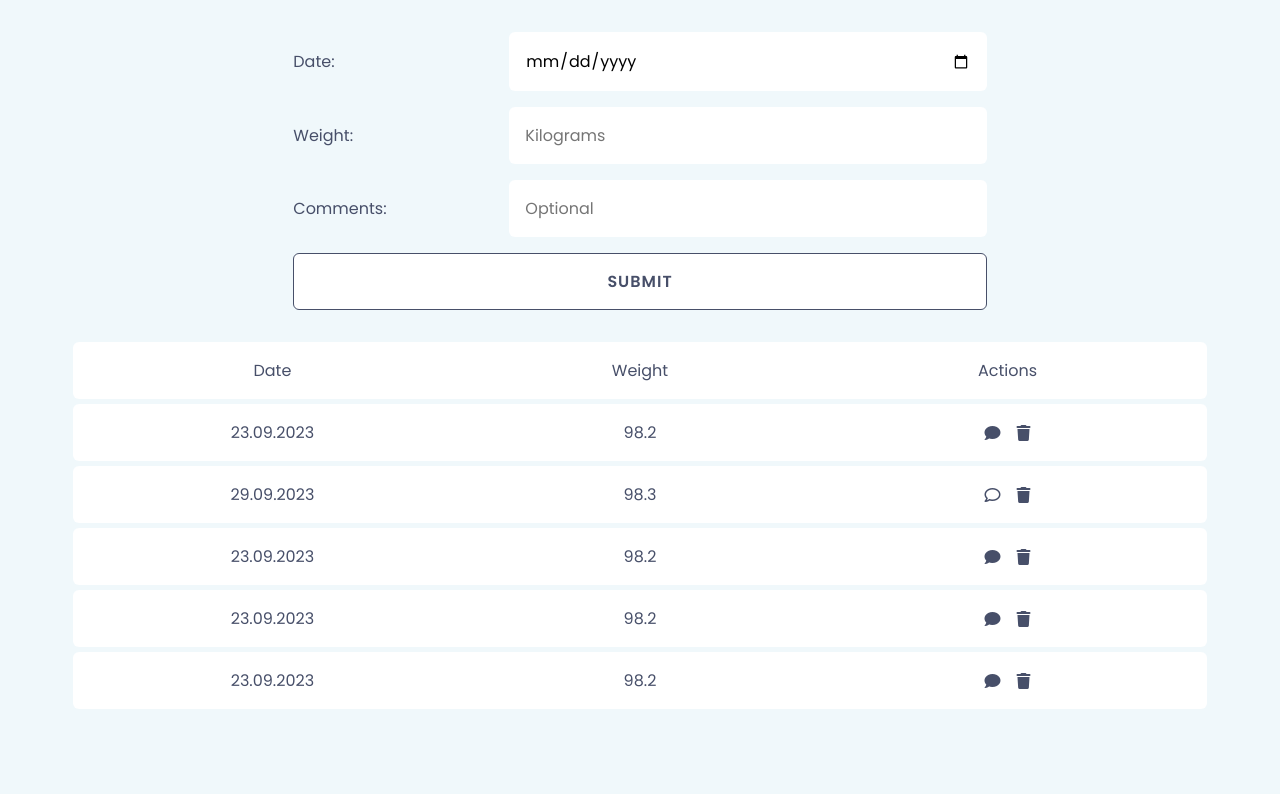
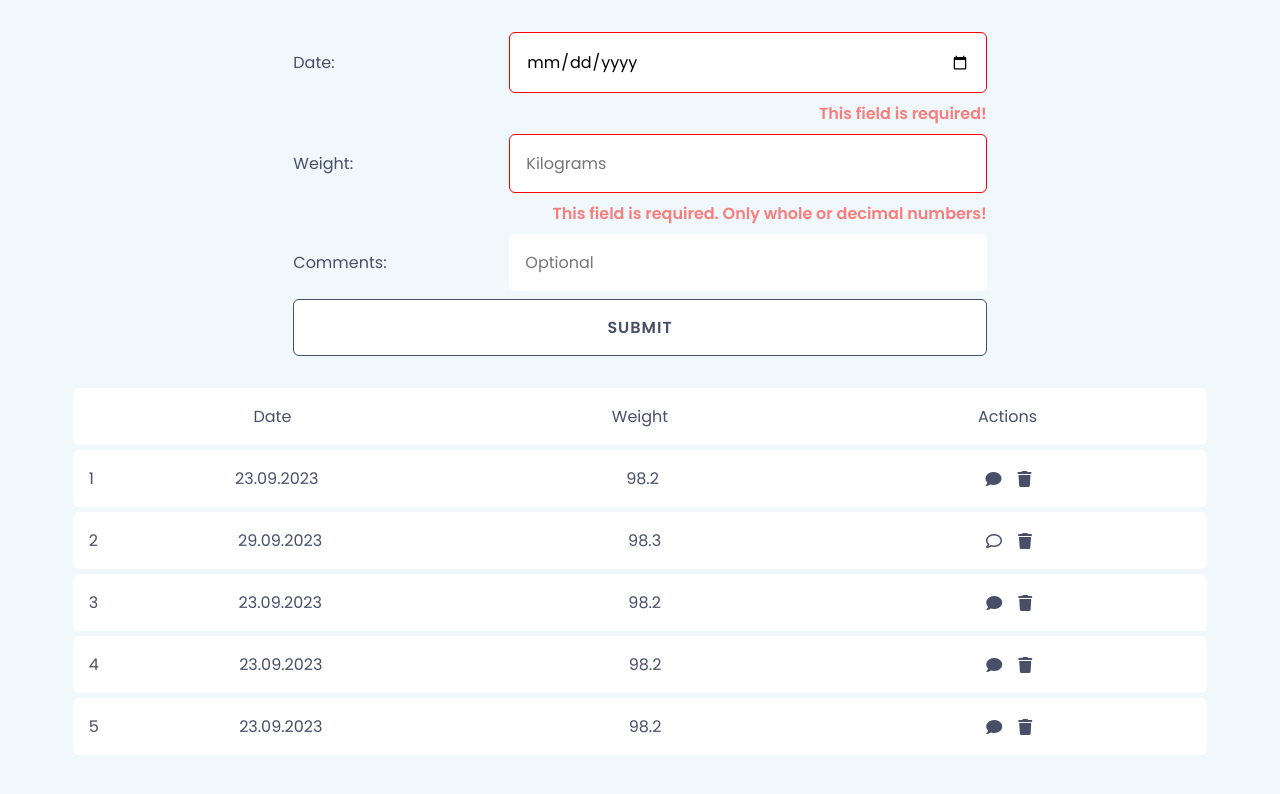
Before and after one commit to ilieadrian/weightTracker, a plain HTML site: page index.html in a window 1280 px wide. Drawn offline with Linux system fonts and the light colour scheme.

Commit message:
reworked html and css to accomodate new error handling logic

```diff
--- a/css/styles.css
+++ b/css/styles.css
@@ -54,11 +54,22 @@ form {
 .form-item {
     display: flex;
     flex-direction: column;
-    width: 75%;
+    width: 100%;
+}
+
+.input-container {
+    width: 100%;
+    display: flex;
+    flex-direction: column;
+    justify-content: center;
+    align-items: center;
+    margin-bottom: 0.5rem;
+
 }
 
 form input[type=text],
 form input[type=date] {
+    width: 100%;
     max-width: 100%;
     padding: 1rem;
     background-color: white;
@@ -68,16 +79,23 @@ form input[type=date] {
     border-radius: 6px;
 }
 
-label {
-    margin: 0.5rem 0;
+form input[type=text].error,
+form input[type=date].error {
+    border: 1px solid red;
 }
 
 .form-error {
-    display: none;
-    margin: 1rem 0;
+    width: 100%;
+    text-align: center;
+    margin: 0;
     font-size: medium;
     font-weight: 700;
     color: #F87D7D;
+}
+
+label {
+    display: block;
+    margin: 0.5rem 0;
 }
 
 form button {
@@ -262,11 +280,13 @@ button {
         margin: 2rem auto;
     }
 
-    .form-item {
+    .input-container{
         flex-direction: row;
-        margin-bottom: 1rem;
-        align-items: center;
-        width: 100%;
+    }
+
+    .form-error {
+        text-align: right;
+        margin-bottom: 0.5rem;
     }
 
     form input[type=text],
--- a/index.html
+++ b/index.html
@@ -12,21 +12,26 @@
     <main>
             <form id="form-id">
                 <div class="date form-item form-control">
-                    <label for="date">Date:</label>
-                    <input type="date" id="date-timepicker" name="Date of the input">
-                    <p class="form-error">This field is required.</p>
+                    <div class="input-container">
+                        <label for="date">Date:</label>
+                        <input class="error" type="date" id="date-timepicker" name="Date of the input">
+                    </div>
+                    <p class="form-error">This field is required!</p>
                 </div>
 
                 <div class="weight form-item form-control">
-                    <label for="weight">Weight:</label>
-                    <input type="text" id="weight" name="weight" placeholder="Kilograms" >
-                    <p class="form-error">This field is required. Only whole or decimal numbers.</p>
+                    <div class="input-container">
+                        <label for="weight">Weight:</label>
+                        <input type="text" class="error" id="weight" name="weight" placeholder="Kilograms">
+                    </div>
+                    <p class="form-error">This field is required. Only whole or decimal numbers!</p>
                 </div>
 
                 <div class="comments form-item">
-                    <label for="weight">Comments:</label>
-                    <input type="text" id="comment" name="comments" placeholder="Optional" maxlength="20">
-
+                    <div class="input-container">
+                        <label for="weight">Comments:</label>
+                        <input type="text" id="comment" name="comments" placeholder="Optional" maxlength="20">
+                    </div>
                 </div>
                 <button id="submit-btn">Submit</button>
             </form>
@@ -34,11 +39,11 @@
 
             <ul>
                 <li class="header"><p class="table-item">Date</p><p class="table-item">Weight</p><p class="table-item">Actions</p></li>
-                <li class="table-row"> <p class="table-item">23.09.2023</p> <p class="table-item">98.2</p> <div class="icons table-item"><i class="tooltip fa-solid fa-sharp fa-comment"><span class="tooltiptext">Start of recording</span></i> <i class="fa-sharp fa-solid fa-trash delete-record"></i></div></li>
-                <li class="table-row"> <p class="table-item">29.09.2023</p> <p class="table-item">98.3</p> <div class="icons table-item"><i class="tooltip fa-sharp fa-regular fa-comment"><span class="tooltiptext">No coments recorded</span></i> <i class="fa-sharp fa-solid fa-trash delete-record"></i></div></li>
-                <li class="table-row"> <p class="table-item">23.09.2023</p> <p class="table-item">98.2</p> <div class="icons table-item"><i class="tooltip fa-solid fa-sharp fa-comment"><span class="tooltiptext">Start of recording</span></i> <i class="fa-sharp fa-solid fa-trash delete-record"></i></div></li>
-                <li class="table-row"> <p class="table-item">23.09.2023</p> <p class="table-item">98.2</p> <div class="icons table-item"><i class="tooltip fa-solid fa-sharp fa-comment"><span class="tooltiptext">Start of recording</span></i> <i class="fa-sharp fa-solid fa-trash delete-record"></i></div></li>
-                <li class="table-row"> <p class="table-item">23.09.2023</p> <p class="table-item">98.2</p> <div class="icons table-item"><i class="tooltip fa-solid fa-sharp fa-comment"><span class="tooltiptext">Start of recording</span></i> <i class="fa-sharp fa-solid fa-trash delete-record"></i></div></li>
+                <li class="table-row"> <p id="row-id">1</p> <p class="table-item">23.09.2023</p> <p class="table-item">98.2</p> <div class="icons table-item"><i class="tooltip fa-solid fa-sharp fa-comment"><span class="tooltiptext">Start of recording</span></i> <i class="fa-sharp fa-solid fa-trash delete-record"></i></div></li>
+                <li class="table-row"> <p id="row-id">2</p><p class="table-item">29.09.2023</p> <p class="table-item">98.3</p> <div class="icons table-item"><i class="tooltip fa-sharp fa-regular fa-comment"><span class="tooltiptext">No coments recorded</span></i> <i class="fa-sharp fa-solid fa-trash delete-record"></i></div></li>
+                <li class="table-row"> <p id="row-id">3</p><p class="table-item">23.09.2023</p> <p class="table-item">98.2</p> <div class="icons table-item"><i class="tooltip fa-solid fa-sharp fa-comment"><span class="tooltiptext">Start of recording</span></i> <i class="fa-sharp fa-solid fa-trash delete-record"></i></div></li>
+                <li class="table-row"> <p id="row-id">4</p><p class="table-item">23.09.2023</p> <p class="table-item">98.2</p> <div class="icons table-item"><i class="tooltip fa-solid fa-sharp fa-comment"><span class="tooltiptext">Start of recording</span></i> <i class="fa-sharp fa-solid fa-trash delete-record"></i></div></li>
+                <li class="table-row"> <p id="row-id">5</p><p class="table-item">23.09.2023</p> <p class="table-item">98.2</p> <div class="icons table-item"><i class="tooltip fa-solid fa-sharp fa-comment"><span class="tooltiptext">Start of recording</span></i> <i class="fa-sharp fa-solid fa-trash delete-record"></i></div></li>
 
             </ul>
 
@@ -62,8 +67,8 @@
             -->
     </main>
 </body>
-
+<script src="js/crud.js"></script>
 <script src="js/modal.js"></script>
 <script src="js/validation.js"></script>
-<script src="js/crud.js"></script>
+
 </html>
--- a/js/crud.js
+++ b/js/crud.js
@@ -1,5 +1,3 @@
-// const submitBtn = document.getElementById('submit-btn')
-
 // let currentId = 1;
 // let inputs = [];
 
--- a/js/validation.js
+++ b/js/validation.js
@@ -1,30 +1,36 @@
+const submitBtn = document.getElementById('submit-btn')
 const form = document.getElementById('form-id');
-const date = document.getElementById('date-timepicker').valueAsDate;
-const weight = document.getElementById('weight').value;
+// const date = document.getElementById('date-timepicker').valueAsDate;
+// const weight = document.getElementById('weight').value;
 const comment = document.getElementById('comment').value;
-const submitBtn = document.getElementById('submit-btn');
 
 
-function checkRequired () {
+function checkRequired() {
+    const date = document.getElementById('date-timepicker').value;
+    const weight = document.getElementById('weight').value;
 
-    console.log(typeof date, date, typeof date, weight, typeof comment, comment)
-    inputArr.forEach(function(input) {
-        if(input.value.trim() === '') {
-        error(input)
-        } else {
-        succes(input)
-        }
-    })
+    const dateInput = document.getElementById('date-timepicker');
+    const weightInput = document.getElementById('weight');
+
+    if (weight.length === 0 && date.length === 0) {
+        error('Both date and weight are required.', dateInput, weightInput);
+    } else if (weight.length === 0) {
+        error('Weight is required.', weightInput);
+    } else if (date.length === 0) {
+        error('Date is required.', dateInput);
+    } else {
+        success(weightInput); // Choose one of the input fields for success
+    }
 }
 
-function error(input) {
-    console.log("Error");
-    const formControl = input.parentElement;
-    const inputEl = formControl.querySelector('.form-control');
-    const spanEl = formControl.querySelector('.form-error');
-    // const formControl = input.parentElement;
-    // formControl.className = 'form-control error';
-    spanEl.classList.remove("hidden")
+function error(errorMessage, ...inputs) {
+    console.log("Error: " + errorMessage, ...inputs);
+    inputs.forEach(input => {
+        const formControl = input.parentElement;
+        const spanEl = formControl.querySelector('.form-error');
+        spanEl.textContent = errorMessage;  // Set the error message
+        spanEl.classList.remove("hidden");
+    });
 }
 
 function succes(input) {
```
Also changed, not shown: js/modal.js (line endings or trailing spaces).
